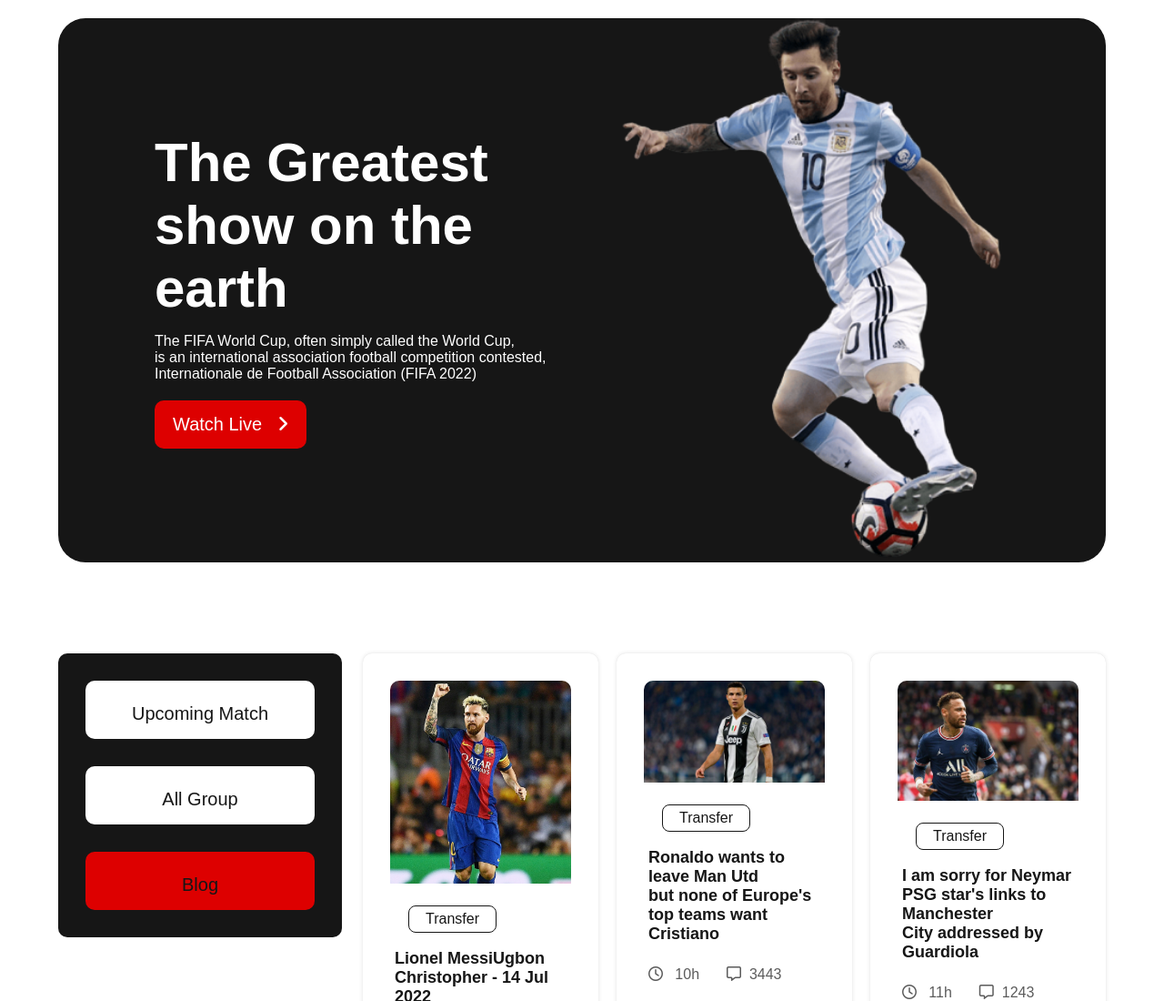
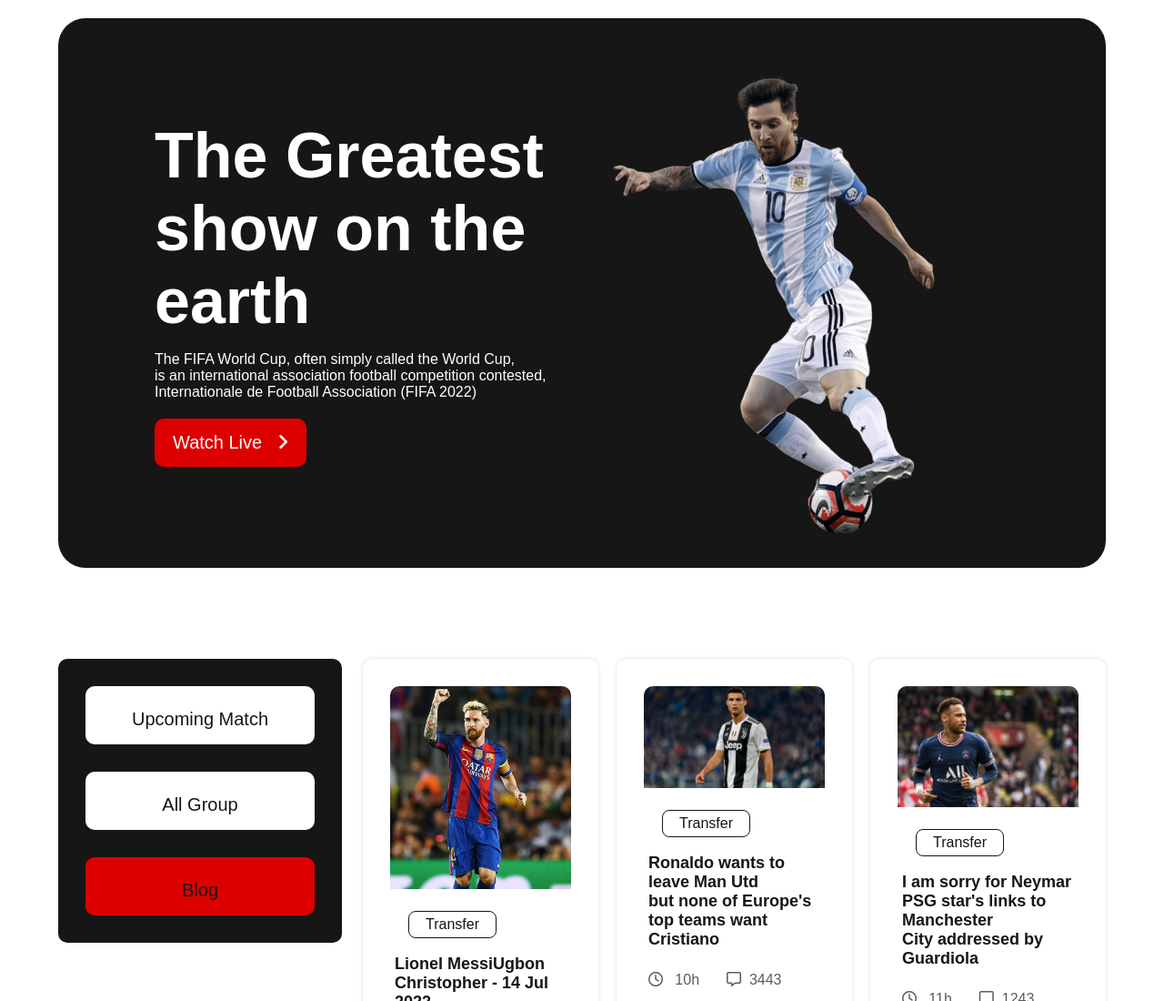
Before and after one commit to Arafkhan1/assignment-two, a plain HTML site: page index.html in a window 1280 px wide. Shown: the top 1100 px of the page at 91% size. Drawn offline with Linux system fonts and the light colour scheme.

Commit message:
annother one

```diff
--- a/styles/style.css
+++ b/styles/style.css
@@ -45,7 +45,7 @@ main {
 
 .title-size {
     color: #FFFFFF;
-    font-size: 60px;
+    font-size: 70px;
     font-weight: 700;
     margin-bottom: 15px;
     transition: all;
@@ -84,7 +84,7 @@ main {
 }
 
 .player-img {
-    width: 581px;
+    padding: 33px 80px 0px 2px;
 }
 
 .player-img img {
@@ -323,7 +323,7 @@ hr {
     }
 
     .title-size {
-        font-size: 22px;
+        font-size: 30px;
     }
 
     .color-white {
@@ -367,7 +367,7 @@ hr {
 
 /* media query for mediup devices */
 
-@media only screen and (min-width: 676px) and (max-width: 992px) {
+@media only screen and (min-width: 677px) and (max-width: 992px) {
     .player-title {
         flex-direction: row;
         align-items: center;
--- a/styles/upcaming-match.css
+++ b/styles/upcaming-match.css
@@ -45,7 +45,7 @@ main {
 
 .title-size {
     color: #552222;
-    font-size: 60px;
+    font-size: 70px;
     font-weight: 700;
     margin-bottom: 15px;
     transition: all;
@@ -84,7 +84,7 @@ main {
 }
 
 .player-img {
-    width: 581px;
+    padding: 33px 80px 0px 2px;
 }
 
 .player-img img {
```
